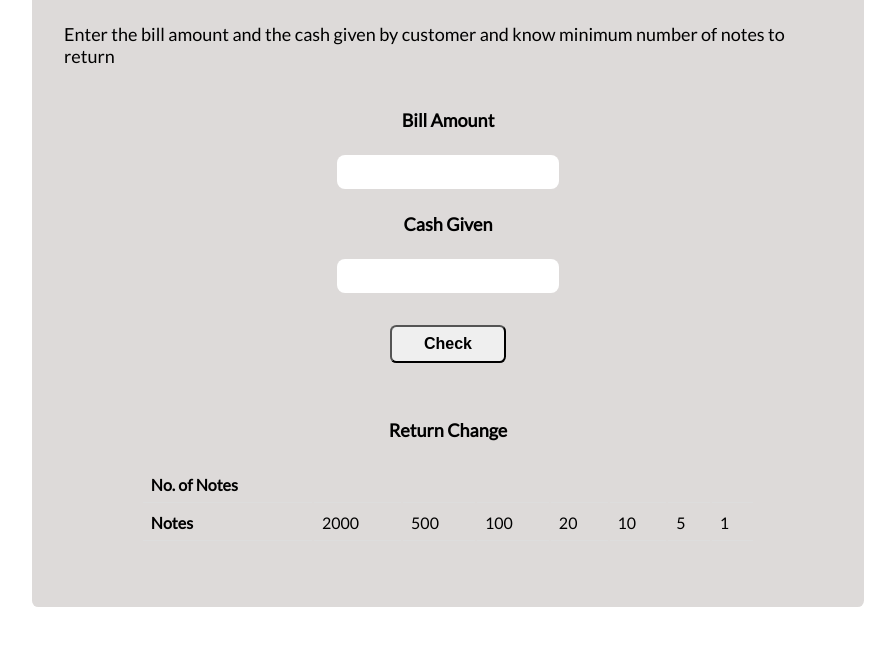
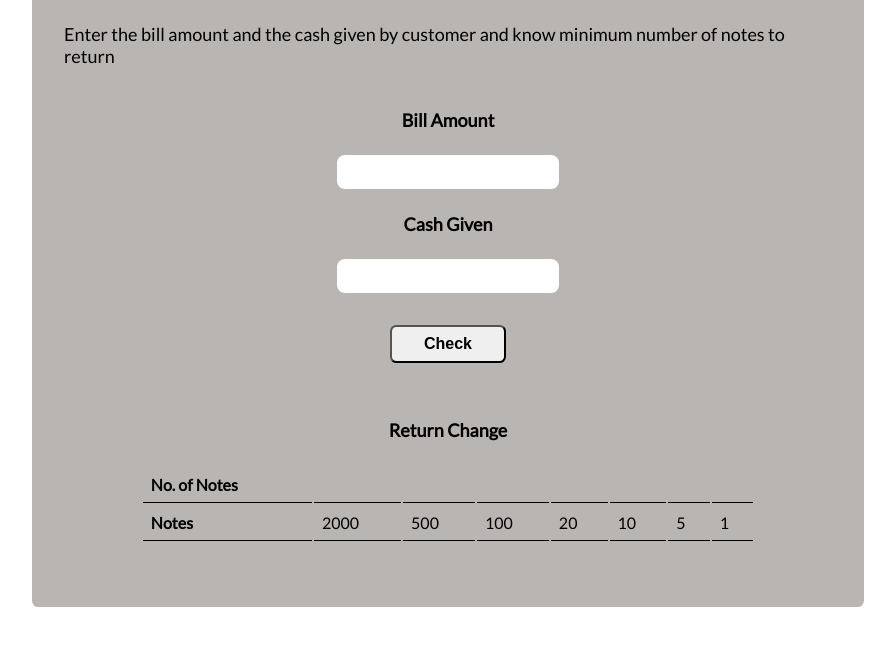
Before and after one commit to ansarimoosa99/cash-manager, a plain HTML site: page index.html in a window 1280 px wide. Shown: the part 137-782 px from the top of the page, without its empty margins (192-1087 px from the left). Drawn offline with Linux system fonts and the light colour scheme.

Commit message:
updated: css

```diff
--- a/style.css
+++ b/style.css
@@ -8,7 +8,7 @@ body{
     flex-direction:column;
     width: 60vw;
     align-items: center;
-    background: #DDDAD9;
+    background: #B9B5B3;
     padding: 2rem;
     margin : auto;
     border-radius: .4rem;
@@ -46,7 +46,7 @@ th,
 td {
     padding: 0.5rem;
     text-align: left;
-    border-bottom: 1px solid #ddd;
+    border-bottom: 1px solid black;
   }
 
 
```
